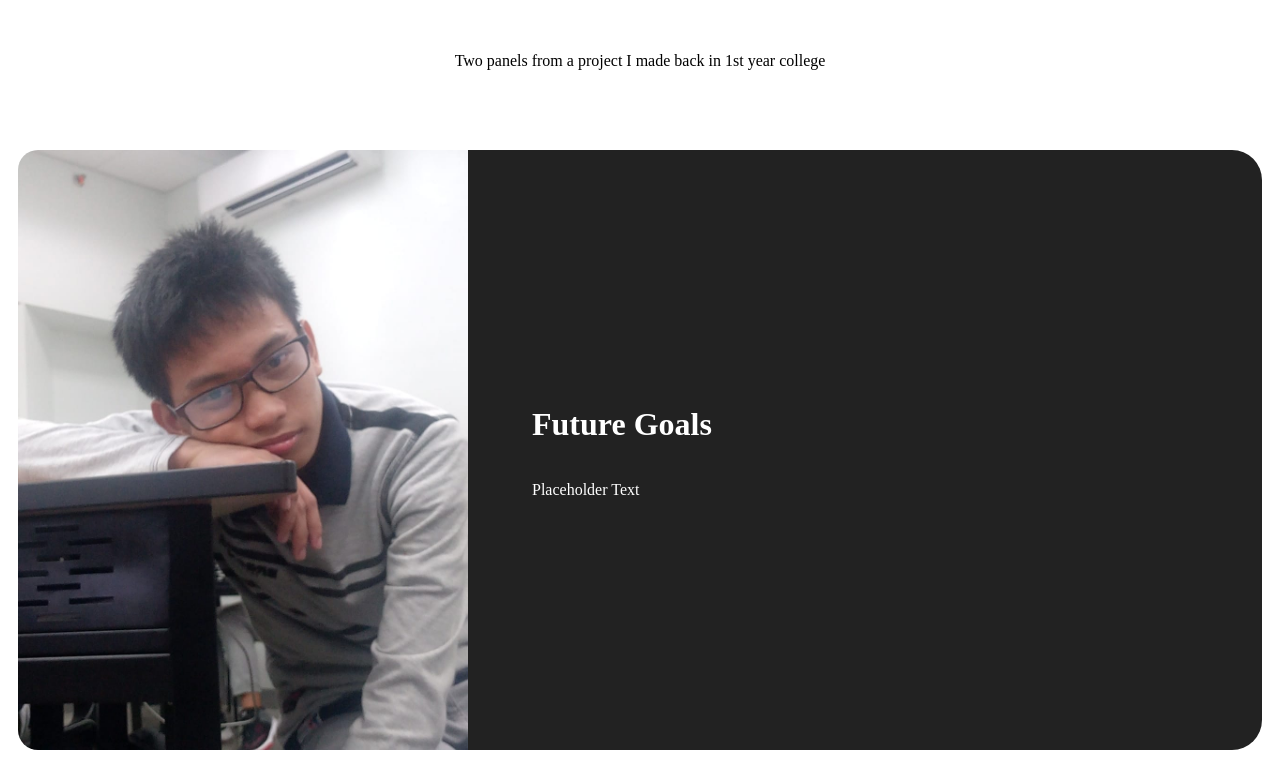
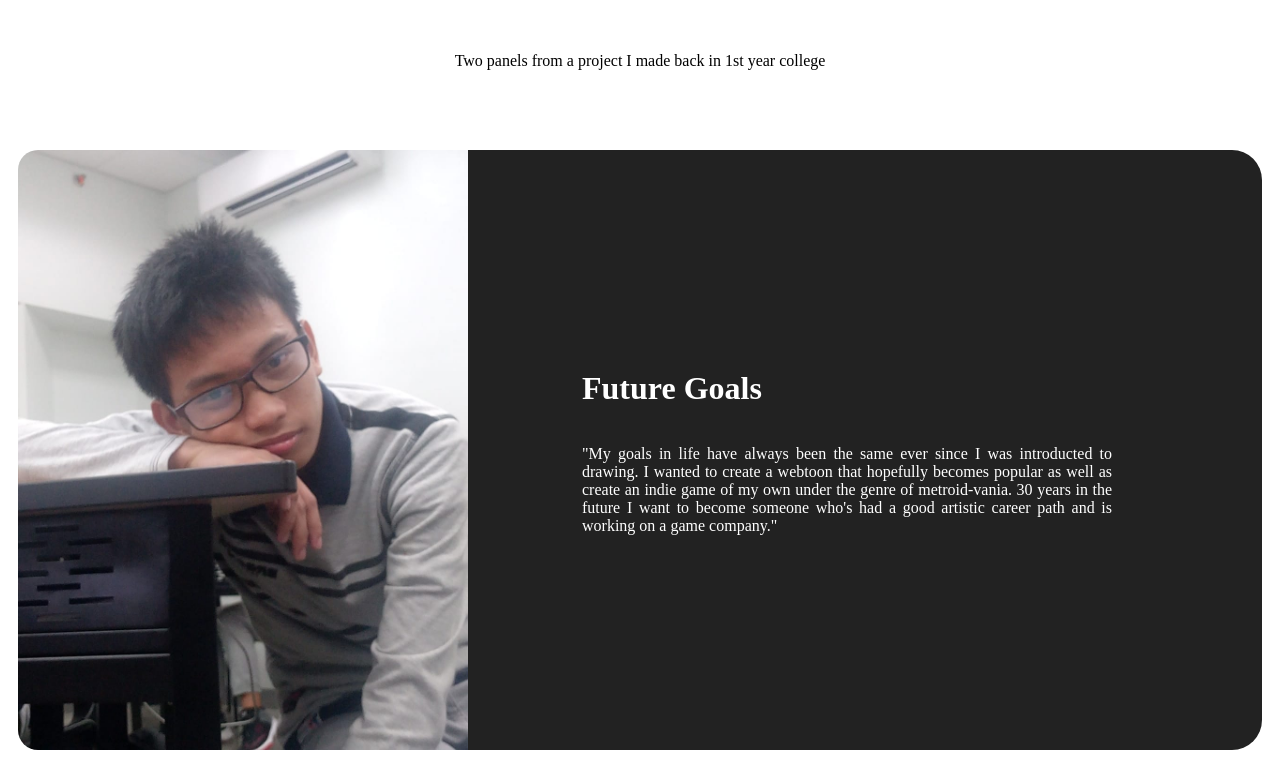
Before and after one commit to naAlmanzor/Module-1-Quiz-2, a plain HTML site: page index.html in a window 1280 px wide. Shown: the part 1935-2693 px from the top of the page. Drawn offline with Linux system fonts and the light colour scheme.

Commit message:
Added content for Future section

```diff
--- a/index.html
+++ b/index.html
@@ -97,11 +97,11 @@
                 height="600px"
                 style="border-bottom-left-radius: 20px; border-top-left-radius: 20px; " >
 
-                <div class="column" style="padding-right: 100px;">
+                <div class="column" style="padding-right: 150px; padding-left: 50px;">
 
                     <h1 class="white">Future Goals</h1>
 
-                    <p class="white right-align justify">Placeholder Text </p>
+                    <p class="white right-align justify">"My goals in life have always been the same ever since I was introducted to drawing. I wanted to create a webtoon that hopefully becomes popular as well as create an indie game of my own under the genre of metroid-vania. 30 years in the future I want to become someone who's had a good artistic career path and is working on a game company."</p>
                 </div>
         </main>
     </body>
```
